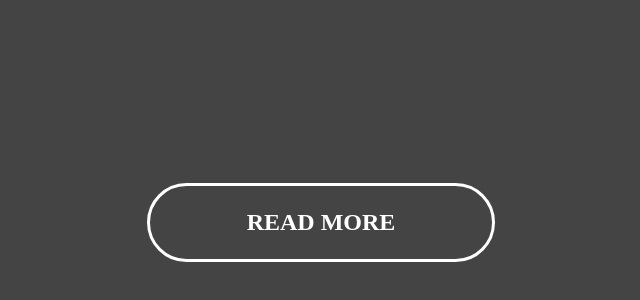
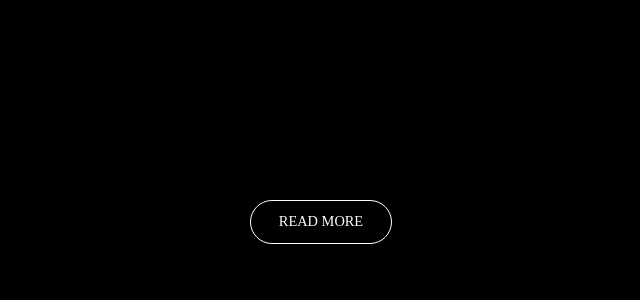
Before and after one commit to kanb1/kvalifik-frontend, a plain HTML site: page button.html in a window 1280 px wide. Shown: the part 186-486 px from the top of the page, without its empty margins (319-959 px from the left). Drawn offline with Linux system fonts and the light colour scheme.

Commit message:
last button done

```diff
--- a/button.css
+++ b/button.css
@@ -3,23 +3,24 @@ body {
   justify-content: center;
   align-items: center;
   height: 100vh;
-  background-color: #444;
+  background-color: black;
 }
 
 /* Button Styling */
 .button {
+  font-family: sora;
   position: relative;
   display: inline-flex;
   align-items: center;
   justify-content: center;
-  width: 342px;
-  height: 73px;
-  font-size: 1.5rem;
-  font-weight: 600;
+  width: 8.75rem;
+  height: 2.58rem;
+  font-size: 0.9rem;
+  font-weight: 400;
   color: white;
   text-decoration: none;
   border-radius: 50px;
-  border: 3px solid white;
+  border: 1.2px solid white;
   background: transparent;
   overflow: hidden;
   transition: color 0.3s ease-in-out, border-color 0.3s ease-in-out;
@@ -33,13 +34,15 @@ body {
   left: 0;
   width: 0%;
   height: 100%;
+  background: rgb(246, 145, 118);
   background: linear-gradient(
-    to left,
-    rgba(244, 162, 137, 0) 0.01%,
-    rgba(244, 162, 137, 0.7) 30%,
-    rgba(244, 162, 137, 1) 100%
+    90deg,
+    rgba(246, 145, 118, 1) 0%,
+    rgba(246, 145, 118, 1) 35%,
+    rgba(246, 145, 118, 0.6398026315789473) 100%
   );
-  transition: width 0.4s ease-in-out;
+  transition: width 0.2s ease-in-out;
+  filter: blur(10px);
 }
 
 /* Ensure text stays above */
@@ -51,7 +54,7 @@ body {
 /* Hover Effect */
 .button:hover {
   color: black;
-  border-color: #e69c80;
+  border-color: #f69176;
 }
 
 /* Expand the gradient fill, but override opacity at the end */
@@ -59,14 +62,21 @@ body {
   width: 100%; /* Expands fill */
 }
 
-/* After animation completes, make background solid */
-.button:hover::after {
+/* Ensure background turns solid after animation */
+.button::after {
   content: "";
   position: absolute;
   top: 0;
   left: 0;
   width: 100%;
   height: 100%;
+  background: rgba(246, 145, 118, 1); /* SOLID COLOR */
+  opacity: 0; /* Start fully transparent */
+  transition: opacity 0.3s ease-in-out; /* Delayed fade-in */
   z-index: 0;
-  opacity: 1;
 }
+
+/* On hover, make background solid */
+.button:hover::after {
+  opacity: 1; /* Fully visible */
+}
```
Also changed, not shown: index.html (+3 -3 lines).
